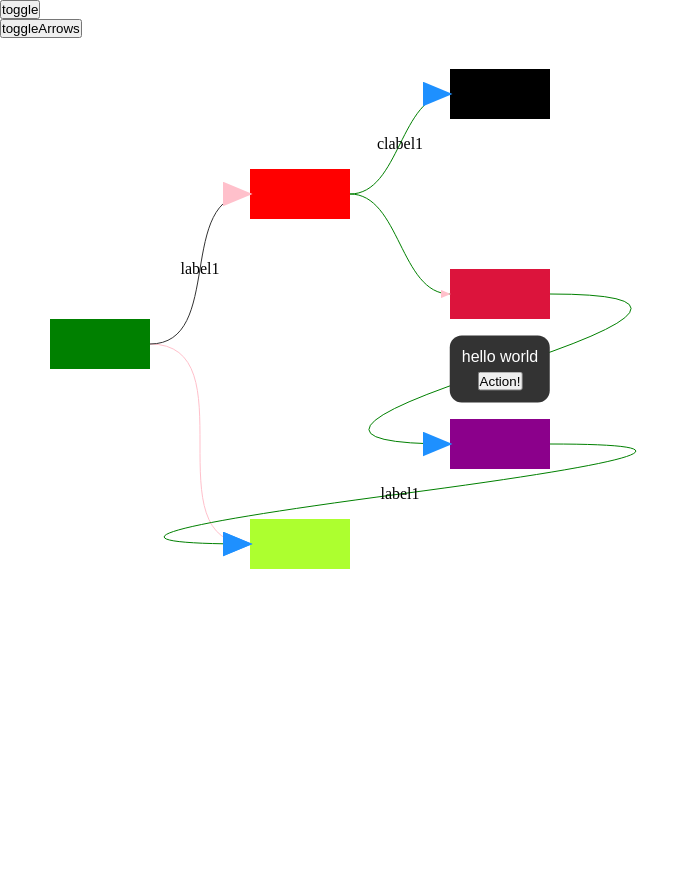
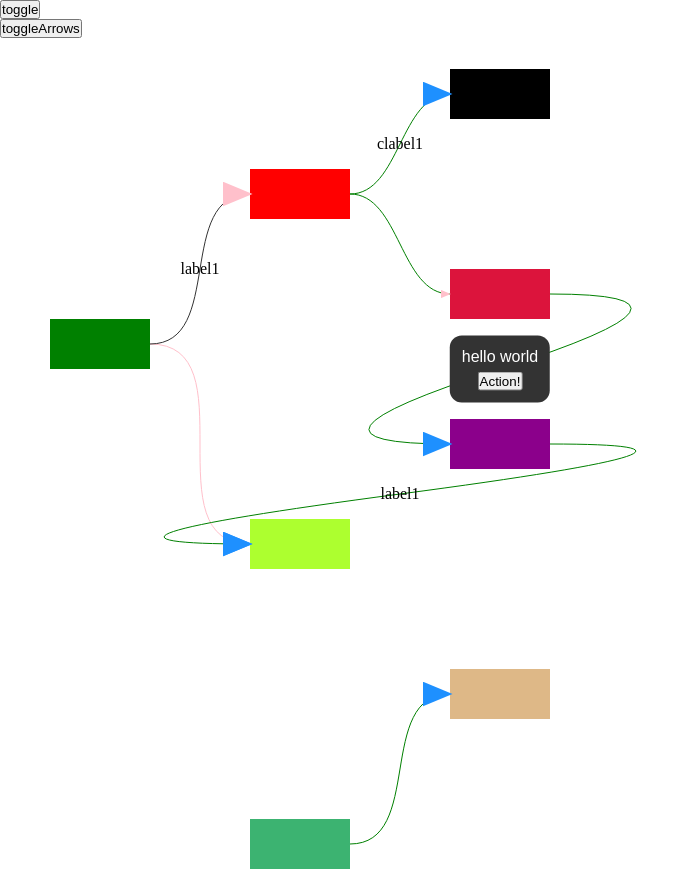
Before and after one commit to asmalcev/baana, a React (Vite) app: page / in a window 1280 px wide. Shown: the whole page, without its empty margins (0-699 px from the left). Before the commit the page ends 800 px from the top, so only its background shows below. Built offline with nearby package versions, Linux system fonts and the light colour scheme.

Commit message:
feat: attach arrows by element id

```diff
--- a/lib/react/Arrow.tsx
+++ b/lib/react/Arrow.tsx
@@ -10,9 +10,6 @@ import { LineFactoryProps } from '../LineFactory';
 export type Render = (start: PointObj, end: PointObj) => void;
 
 type ArrowProps = {
-    startRef: React.RefObject<HTMLElement>;
-    endRef: React.RefObject<HTMLElement>;
-
     scale?: LinePropsType['scale'];
     color?: LinePropsType['strokeColor'];
     className?: LinePropsType['className'];
@@ -51,11 +48,34 @@ type ArrowProps = {
 
           label?: never;
       }
-);
+) &
+    (
+        | {
+              startRef: React.RefObject<HTMLElement>;
+              startId: never;
+          }
+        | {
+              startRef: never;
+              startId: string;
+          }
+    ) &
+    (
+        | {
+              endRef: React.RefObject<HTMLElement>;
+              endId: never;
+          }
+        | {
+              endRef: never;
+              endId: string;
+          }
+    );
 
 export const Arrow: React.FC<ArrowProps> = ({
     startRef,
     endRef,
+
+    startId,
+    endId,
 
     color,
     scale,
@@ -112,10 +132,20 @@ export const Arrow: React.FC<ArrowProps> = ({
         Boolean(headColor || headSize || config.headColor || config.headSize);
 
     const updateLine = useCallback(() => {
-        if (chached.current.line && startRef.current && endRef.current) {
-            chached.current.line.update(startRef.current, endRef.current);
+        const startElement =
+            startRef?.current ?? document.getElementById(startId);
+        const endElement = endRef?.current ?? document.getElementById(endId);
+
+        if (chached.current.line && startElement && endElement) {
+            chached.current.line.update(startElement, endElement);
         }
-    }, [chached.current.line, startRef.current, endRef.current]);
+    }, [
+        chached.current.line,
+        startRef?.current,
+        endRef?.current,
+        startId,
+        endId,
+    ]);
 
     const clearHTMLNodes = () => {
         chached.current.line?.remove();
@@ -169,6 +199,8 @@ export const Arrow: React.FC<ArrowProps> = ({
                 marker,
                 label: simpleLabel,
             };
+
+            updateLine();
         }
     }, [container?.current]);
 
@@ -252,7 +284,7 @@ export const Arrow: React.FC<ArrowProps> = ({
      */
     useEffect(() => {
         updateLine();
-    }, [startRef.current, endRef.current]);
+    }, [startRef?.current, endRef?.current, startId, endId]);
 
     updateLine();
 
--- a/src/App.jsx
+++ b/src/App.jsx
@@ -20,6 +20,7 @@ const Diagram = () => {
     const [withHead, setWithHead] = useState(true);
     const [headSize, setHeadSize] = useState(10);
     const [headColor, setHeadColor] = useState('pink');
+    const [blockId, setBlockId] = useState('block7');
 
     const hoverHandlers = {
         1: (e) => {
@@ -53,6 +54,7 @@ const Diagram = () => {
         // setClassName(toggle ? 'custom-line' : ''); // ✅
         // setLabelClassName(toggle ? 'red-label' : ''); // ✅
         // setWithHead(!withHead); // ✅
+        // setBlockId(toggle ? 'block2' : 'block7'); // ✅
     };
 
     const toggleArrows = () => {
@@ -109,6 +111,21 @@ const Diagram = () => {
                 <div id="block6" className="block" ref={block6} />
             </Draggable>
 
+            <Draggable
+                onDrag={update}
+                onStop={update}
+                defaultPosition={{ x: 250, y: 800 }}
+            >
+                <div id="block7" className="block" />
+            </Draggable>
+            <Draggable
+                onDrag={update}
+                onStop={update}
+                defaultPosition={{ x: 450, y: 650 }}
+            >
+                <div id="block8" className="block" />
+            </Draggable>
+
             {showArrows && (
                 <>
                     <Arrow startRef={block1} endRef={block2} color="pink" />
@@ -149,6 +166,10 @@ const Diagram = () => {
                         endRef={eRef}
                         color={color}
                         text={text}
+                    />
+                    <Arrow
+                        startId={blockId}
+                        endId="block8"
                     />
                 </>
             )}
--- a/src/index.css
+++ b/src/index.css
@@ -39,6 +39,14 @@
     background-color: darkmagenta;
 }
 
+#block7 {
+    background-color: mediumseagreen;
+}
+
+#block8 {
+    background-color: burlywood;
+}
+
 .label {
     padding: 6px;
     background-color: #333;
```
